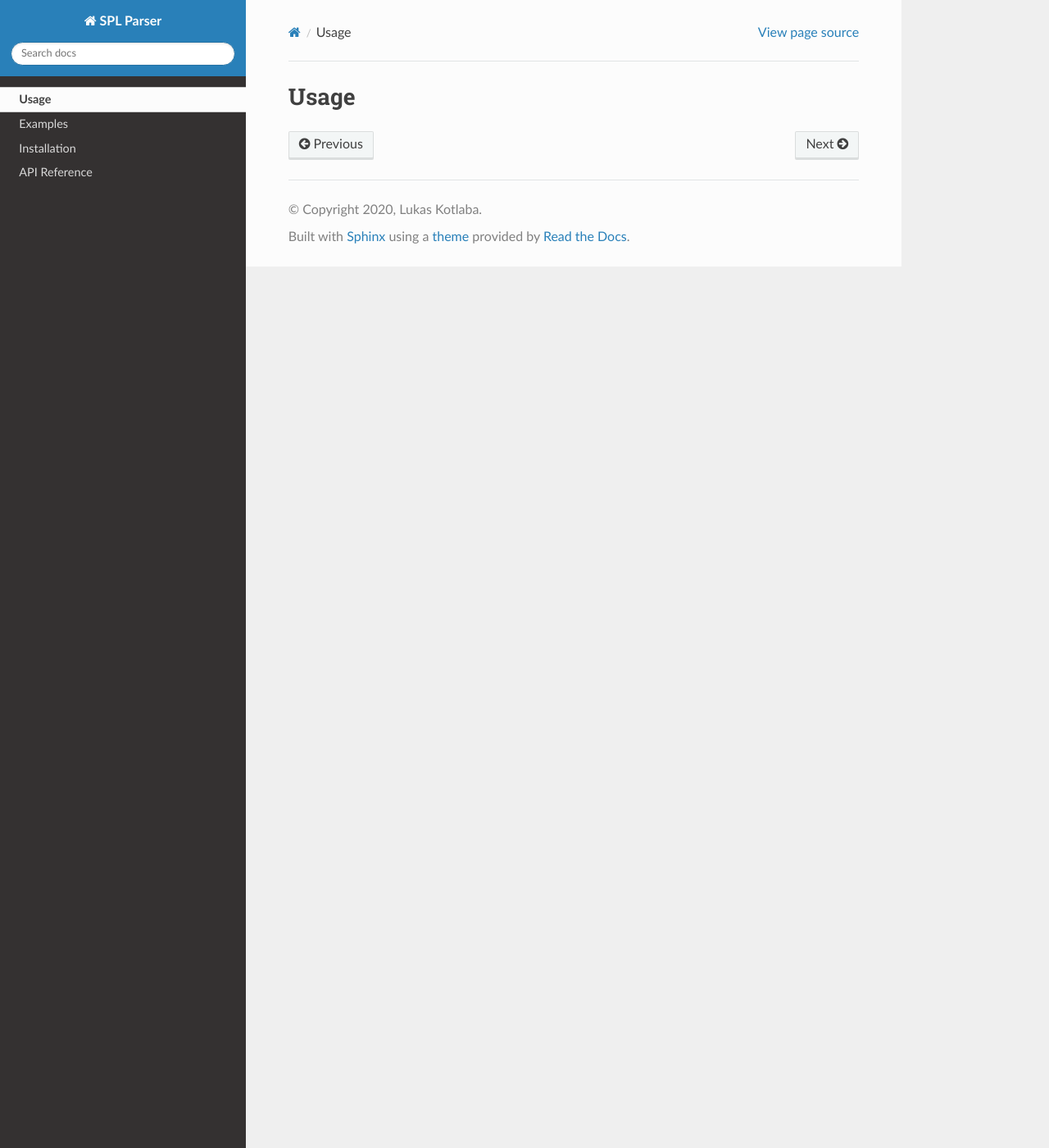
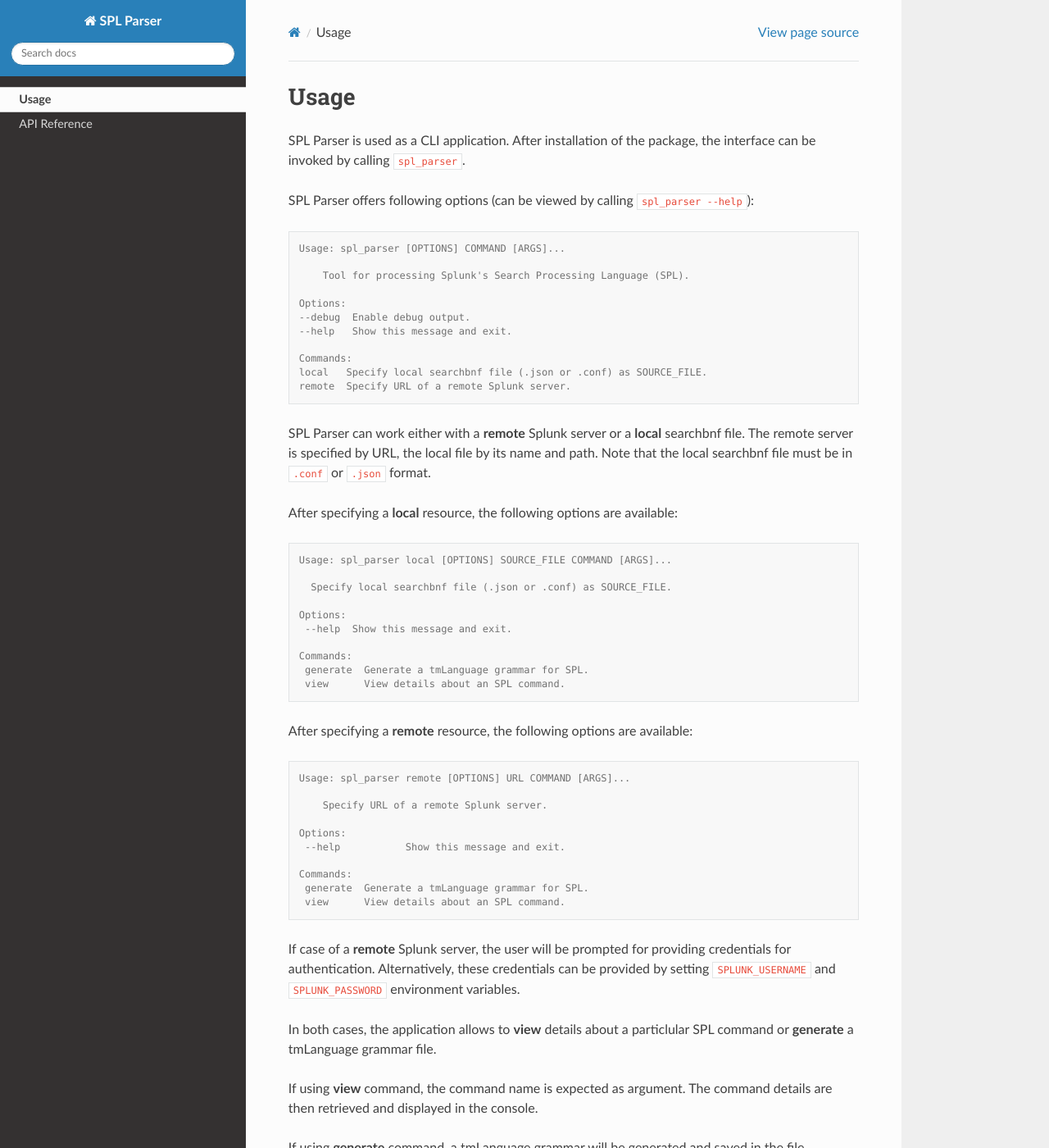
Before and after one commit to kotlaluk/spl-parser, a Sphinx documentation site: the page built from docs/usage.rst, in a window 1280 px wide and 1400 px high. Shown: the whole window at 82% size. Built offline with Sphinx 7.4.7 and the Read the Docs theme 2.0.0, drawn with Linux system fonts in a browser that asks for light colours; some of the changed text lies outside the part shown.

Commit message:
Documented usage

```diff
--- a/docs/examples.rst
+++ /dev/null
@@ -1,2 +0,0 @@
-Examples
-========
--- a/docs/index.rst
+++ b/docs/index.rst
@@ -18,8 +18,6 @@
    :maxdepth: 2
 
    usage
-   examples
-   installation
    api
 
 
--- a/docs/installation.rst
+++ /dev/null
@@ -1,2 +0,0 @@
-Installation
-============
--- a/docs/usage.rst
+++ b/docs/usage.rst
@@ -1,2 +1,71 @@
 Usage
 =====
+
+SPL Parser is used as a CLI application. After installation of the package,
+the interface can be invoked by calling ``spl_parser``.
+
+SPL Parser offers following options (can be viewed by calling ``spl_parser --help``):
+
+.. code-block:: console
+
+    Usage: spl_parser [OPTIONS] COMMAND [ARGS]...
+
+        Tool for processing Splunk's Search Processing Language (SPL).
+
+    Options:
+    --debug  Enable debug output.
+    --help   Show this message and exit.
+
+    Commands:
+    local   Specify local searchbnf file (.json or .conf) as SOURCE_FILE.
+    remote  Specify URL of a remote Splunk server.
+
+SPL Parser can work either with a **remote** Splunk server or a **local**
+searchbnf file. The remote server is specified by URL, the local file by its
+name and path. Note that the local searchbnf file must be in ``.conf`` or
+``.json`` format.
+
+After specifying a **local** resource, the following options are available:
+
+.. code-block:: console
+
+   Usage: spl_parser local [OPTIONS] SOURCE_FILE COMMAND [ARGS]...
+
+     Specify local searchbnf file (.json or .conf) as SOURCE_FILE.
+
+   Options:
+    --help  Show this message and exit.
+
+   Commands:
+    generate  Generate a tmLanguage grammar for SPL.
+    view      View details about an SPL command.
+
+After specifying a **remote** resource, the following options are available:
+
+.. code-block:: console
+
+    Usage: spl_parser remote [OPTIONS] URL COMMAND [ARGS]...
+
+        Specify URL of a remote Splunk server.
+
+    Options:
+     --help           Show this message and exit.
+
+    Commands:
+     generate  Generate a tmLanguage grammar for SPL.
+     view      View details about an SPL command.
+
+If case of a **remote** Splunk server, the user will be prompted for providing
+credentials for authentication. Alternatively, these credentials can be provided
+by setting ``SPLUNK_USERNAME`` and ``SPLUNK_PASSWORD`` environment variables.
+
+In both cases, the application allows to **view** details about a particlular
+SPL command or **generate** a tmLanguage grammar file.
+
+If using **view** command, the command name is expected as argument. The command
+details are then retrieved and displayed in the console.
+
+If using **generate** command, a tmLanguage grammar will be generated and saved
+in the file ``spl.tmLanguage.json``. Alternatively, a file name can be specified
+by using ``--outfile`` option. The generated grammar file can then be used
+with a text editor for syntax highlighting of SPL.
```
